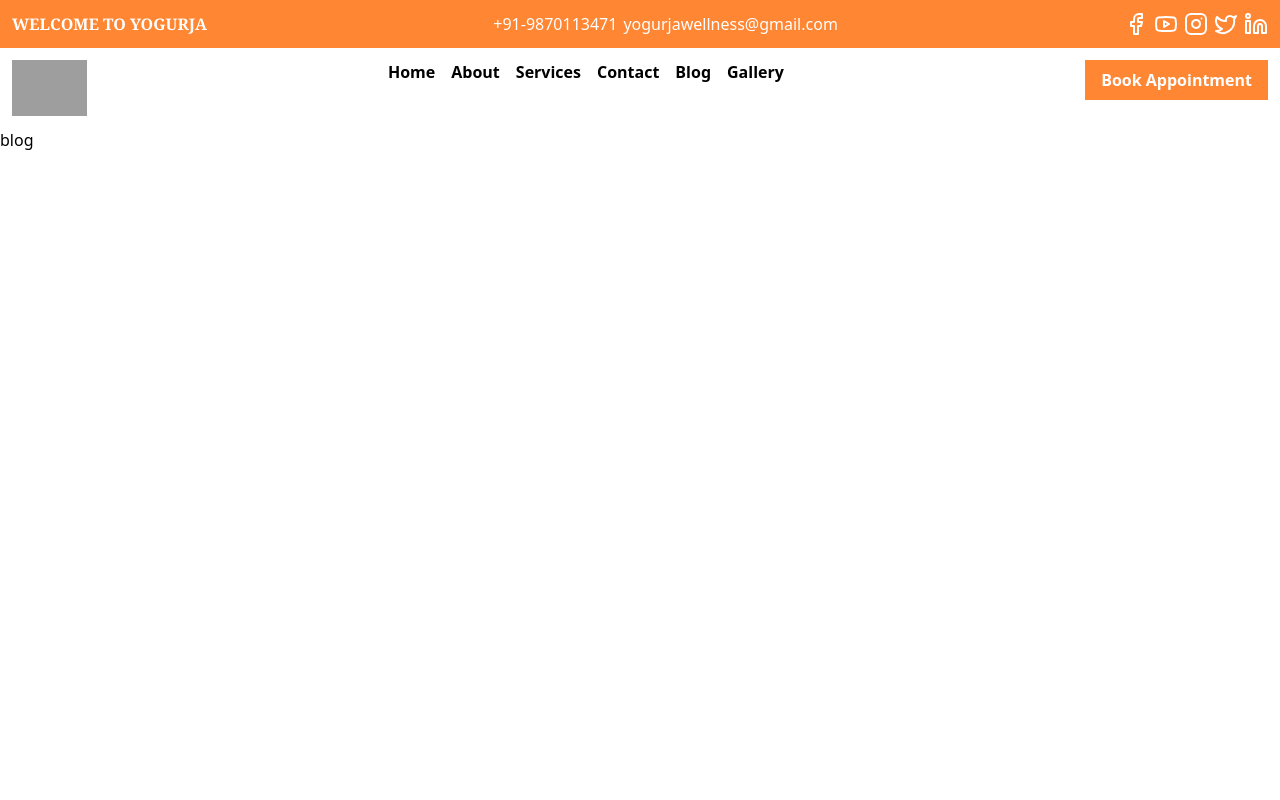
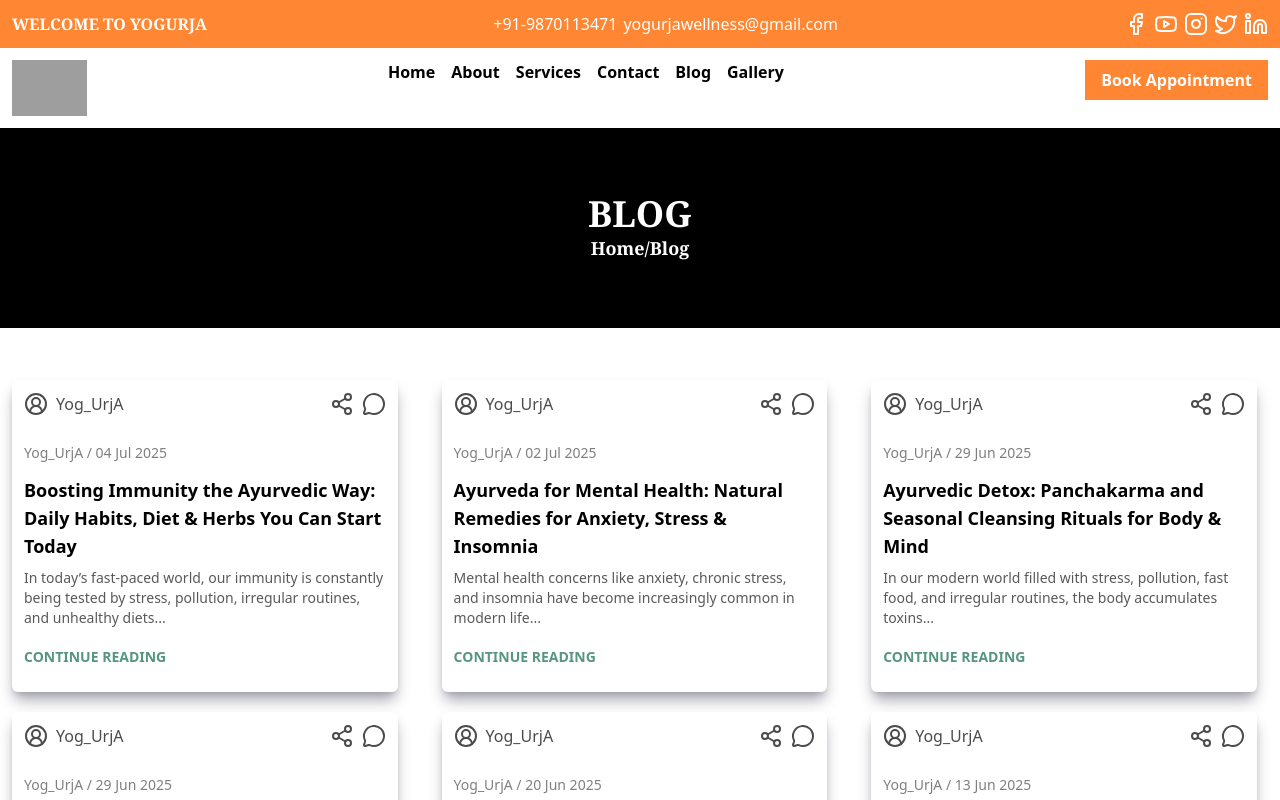
Before and after one commit to KaifKhan3246/Yogurja, a React (Vite) app: page /Blog in a window 1280 px wide. Shown: the top 800 px of the page. Built offline with nearby package versions, Linux system fonts and the light colour scheme; grey boxes are pictures that could not be loaded.

Commit message:
blog done

```diff
--- /dev/null
+++ b/src/blogPosts.js
@@ -0,0 +1,71 @@
+const blogPosts = [{
+        id: 1,
+        title: "Boosting Immunity the Ayurvedic Way: Daily Habits, Diet & Herbs You Can Start Today",
+        author: "Yog_UrjA",
+        date: "04 Jul 2025",
+        excerpt: "In today’s fast-paced world, our immunity is constantly being tested by stress, pollution, irregular routines, and unhealthy diets...",
+        category: "Ayurveda",
+        comments: 0,
+        image: "/images/immunity-ayurveda.jpg",
+        slug: "boosting-immunity-ayurvedic-way"
+    },
+    {
+        id: 2,
+        title: "Ayurveda for Mental Health: Natural Remedies for Anxiety, Stress & Insomnia",
+        author: "Yog_UrjA",
+        date: "02 Jul 2025",
+        excerpt: "Mental health concerns like anxiety, chronic stress, and insomnia have become increasingly common in modern life...",
+        category: "Mental Health",
+        comments: 0,
+        image: "/images/ayurveda-mental-health.jpg",
+        slug: "ayurveda-for-mental-health"
+    },
+    {
+        id: 3,
+        title: "Ayurvedic Detox: Panchakarma and Seasonal Cleansing Rituals for Body & Mind",
+        author: "Yog_UrjA",
+        date: "29 Jun 2025",
+        excerpt: "In our modern world filled with stress, pollution, fast food, and irregular routines, the body accumulates toxins...",
+        category: "Detox",
+        comments: 0,
+        image: "/images/panchakarma-detox.jpg",
+        slug: "ayurvedic-detox-panchakarma"
+    },
+    {
+        id: 4,
+        title: "Ayurveda for Modern Lifestyle Diseases: Natural Solutions for Diabetes, PCOS, and Thyroid",
+        author: "Yog_UrjA",
+        date: "29 Jun 2025",
+        excerpt: "Lifestyle disorders such as diabetes, PCOS, and thyroid imbalance are increasingly common in today’s stress-laden world...",
+        category: "Lifestyle Diseases",
+        comments: 0,
+        image: "/images/lifestyle-diseases-ayurveda.jpg",
+        slug: "ayurveda-for-lifestyle-diseases"
+    },
+    {
+        id: 5,
+        title: "Yoga for Back Pain Relief: 3 Simple Asanas to Ease Discomfort",
+        author: "Yog_UrjA",
+        date: "20 Jun 2025",
+        excerpt: "Back pain is one of the most common complaints in today’s sedentary lifestyle. These simple yoga asanas can help...",
+        category: "Yoga",
+        comments: 0,
+        image: "/images/yoga-back-pain.jpg",
+        slug: "yoga-for-back-pain",
+        video: "https://youtu.be/tcpN63VEZ20"
+    },
+    {
+        id: 6,
+        title: "Yoga for Arthritis Relief: Reclaim Your Joint Health Naturally",
+        author: "Yog_UrjA",
+        date: "13 Jun 2025",
+        excerpt: "Living with arthritis can be physically and emotionally challenging. Yoga offers a gentle and effective solution...",
+        category: "Yoga Therapy",
+        comments: 0,
+        image: "/images/yoga-arthritis.jpg",
+        slug: "yoga-for-arthritis",
+        video: "https://youtu.be/gmWQnhQrFnM"
+    }
+];
+
+export default blogPosts;
--- a/src/components/About.jsx
+++ b/src/components/About.jsx
@@ -18,7 +18,7 @@ const About = () => {
       </div>
       <div className='flex flex-col items-center'>
         <h1 className='font-serif font-semibold md:text-2xl opacity-90'>AMONG OUR SERVICES ARE:</h1>
-        <div className=' flex md:flex-row flex-col md:gap-10 font-medium text-green-300 transition-all duration-300 px-2 py-2'>
+        <div className=' flex md:flex-row flex-col md:gap-10 font-medium text-[#569681] transition-all duration-300 px-2 py-2'>
           <button className='focus:border-2'>Back Pain Relief:</button>
           <button className='focus:border-2'>Weight Loss Programs:</button>
           <button className='focus:border-2'>Heart Health:</button>
--- a/src/components/Blog.jsx
+++ b/src/components/Blog.jsx
@@ -1,9 +1,22 @@
 import React from 'react'
-
+import Card from './Card'
+import blogPosts from '../blogPosts'
 const Blog = () => {
   return (
-    <div>
-      <div>blog</div>
+    <div className='flex flex-col'>
+<div className='bg-black text-white flex flex-col flex-wrap justify-center items-center h-40 md:h-50 font-semibold font-serif'>
+        <h1 className='md:text-4xl text-2xl'>BLOG</h1>
+        <span className='text-sm md:text-lg'>Home/Blog</span>
+      </div>
+      <div className='mt-10 flex md:flex-row flex-wrap gap-5 '>{blogPosts.map((post)=>(
+        <Card key={post.id}
+              title={post.title}
+              author={post.author}
+              date={post.date}
+              excerpt={post.excerpt}
+        />
+      ))}
+      </div>
     </div>
   )
 }
--- /dev/null
+++ b/src/components/Card.jsx
@@ -0,0 +1,41 @@
+import React from 'react'
+import { CircleUserRound, Share2, MessageCircle } from 'lucide-react'
+
+const Card = ({ title, author, date, excerpt }) => {
+  return (
+    <div className='w-full md:w-[32%]'>
+      <div className='shadow-lg rounded-md shadow-zinc-400 h-full m-3 bg-white'>
+
+        <div className='flex justify-between opacity-70'>
+          <div className='flex gap-2 m-3 items-center'>
+            <CircleUserRound />
+            <span>{author}</span>
+          </div>
+
+          <div className='flex gap-2 m-3'>
+            <Share2 />
+            <MessageCircle />
+          </div>
+        </div>
+
+        <div className='m-3'>
+          <span className='font-medium text-sm opacity-50'>
+            {author} / {date}
+          </span>
+        </div>
+
+        <div className='m-3'>
+          <h1 className='font-semibold text-lg mb-2'>{title}</h1>
+          <p className='font-medium text-sm opacity-65 mb-4'>{excerpt}</p>
+
+          <span className='text-sm font-bold text-[#569681] cursor-pointer'>
+            CONTINUE READING
+          </span>
+        </div>
+
+      </div>
+    </div>
+  )
+}
+
+export default Card
--- /dev/null
+++ b/src/components/blogData.js
@@ -0,0 +1,71 @@
+const blogPosts = [{
+        id: 1,
+        title: "Boosting Immunity the Ayurvedic Way: Daily Habits, Diet & Herbs You Can Start Today",
+        author: "Yog_UrjA",
+        date: "04 Jul 2025",
+        excerpt: "In today’s fast-paced world, our immunity is constantly being tested by stress, pollution, irregular routines, and unhealthy diets...",
+        category: "Ayurveda",
+        comments: 0,
+        image: "/images/immunity-ayurveda.jpg",
+        slug: "boosting-immunity-ayurvedic-way"
+    },
+    {
+        id: 2,
+        title: "Ayurveda for Mental Health: Natural Remedies for Anxiety, Stress & Insomnia",
+        author: "Yog_UrjA",
+        date: "02 Jul 2025",
+        excerpt: "Mental health concerns like anxiety, chronic stress, and insomnia have become increasingly common in modern life...",
+        category: "Mental Health",
+        comments: 0,
+        image: "/images/ayurveda-mental-health.jpg",
+        slug: "ayurveda-for-mental-health"
+    },
+    {
+        id: 3,
+        title: "Ayurvedic Detox: Panchakarma and Seasonal Cleansing Rituals for Body & Mind",
+        author: "Yog_UrjA",
+        date: "29 Jun 2025",
+        excerpt: "In our modern world filled with stress, pollution, fast food, and irregular routines, the body accumulates toxins...",
+        category: "Detox",
+        comments: 0,
+        image: "/images/panchakarma-detox.jpg",
+        slug: "ayurvedic-detox-panchakarma"
+    },
+    {
+        id: 4,
+        title: "Ayurveda for Modern Lifestyle Diseases: Natural Solutions for Diabetes, PCOS, and Thyroid",
+        author: "Yog_UrjA",
+        date: "29 Jun 2025",
+        excerpt: "Lifestyle disorders such as diabetes, PCOS, and thyroid imbalance are increasingly common in today’s stress-laden world...",
+        category: "Lifestyle Diseases",
+        comments: 0,
+        image: "/images/lifestyle-diseases-ayurveda.jpg",
+        slug: "ayurveda-for-lifestyle-diseases"
+    },
+    {
+        id: 5,
+        title: "Yoga for Back Pain Relief: 3 Simple Asanas to Ease Discomfort",
+        author: "Yog_UrjA",
+        date: "20 Jun 2025",
+        excerpt: "Back pain is one of the most common complaints in today’s sedentary lifestyle. These simple yoga asanas can help...",
+        category: "Yoga",
+        comments: 0,
+        image: "/images/yoga-back-pain.jpg",
+        slug: "yoga-for-back-pain",
+        video: "https://youtu.be/tcpN63VEZ20"
+    },
+    {
+        id: 6,
+        title: "Yoga for Arthritis Relief: Reclaim Your Joint Health Naturally",
+        author: "Yog_UrjA",
+        date: "13 Jun 2025",
+        excerpt: "Living with arthritis can be physically and emotionally challenging. Yoga offers a gentle and effective solution...",
+        category: "Yoga Therapy",
+        comments: 0,
+        image: "/images/yoga-arthritis.jpg",
+        slug: "yoga-for-arthritis",
+        video: "https://youtu.be/gmWQnhQrFnM"
+    }
+];
+
+export default blogPosts;
```
